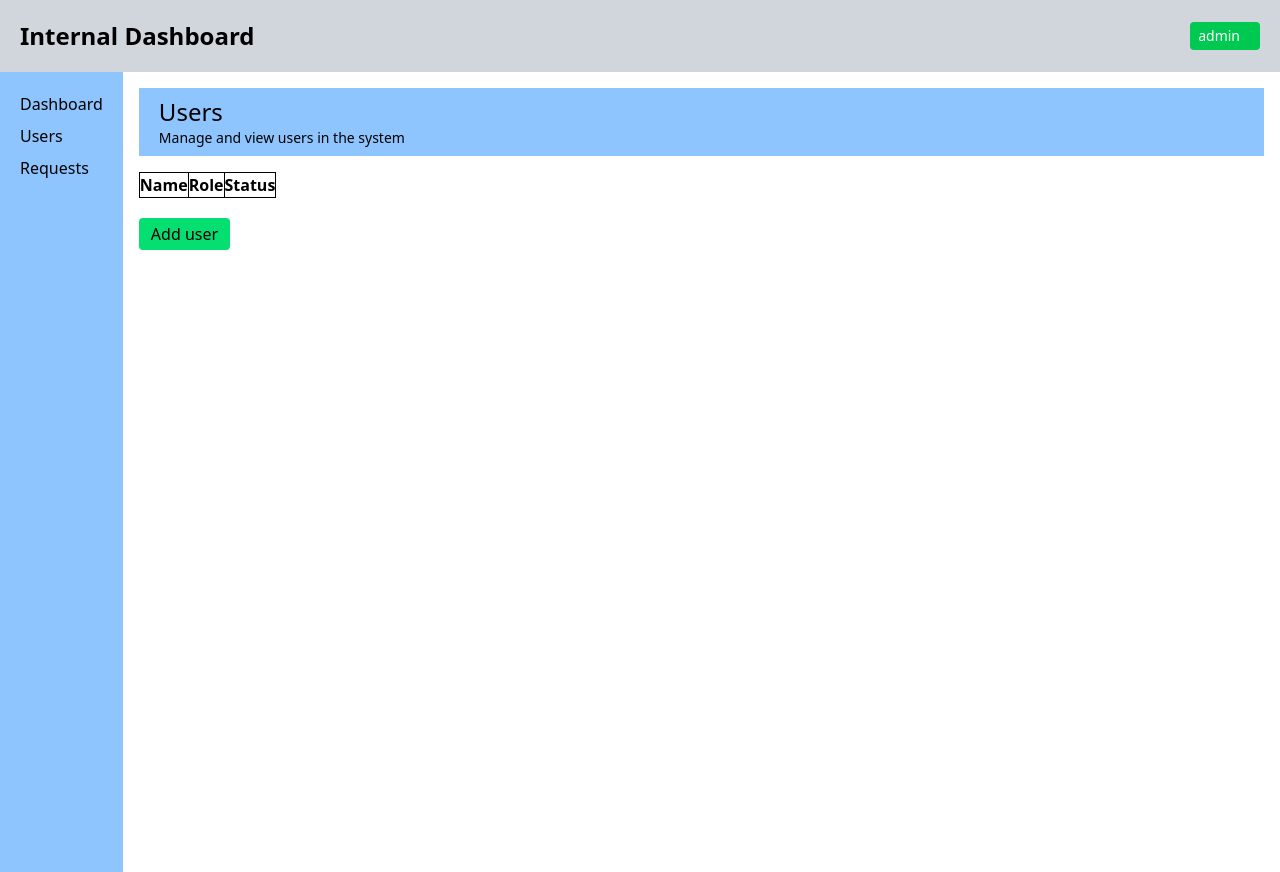
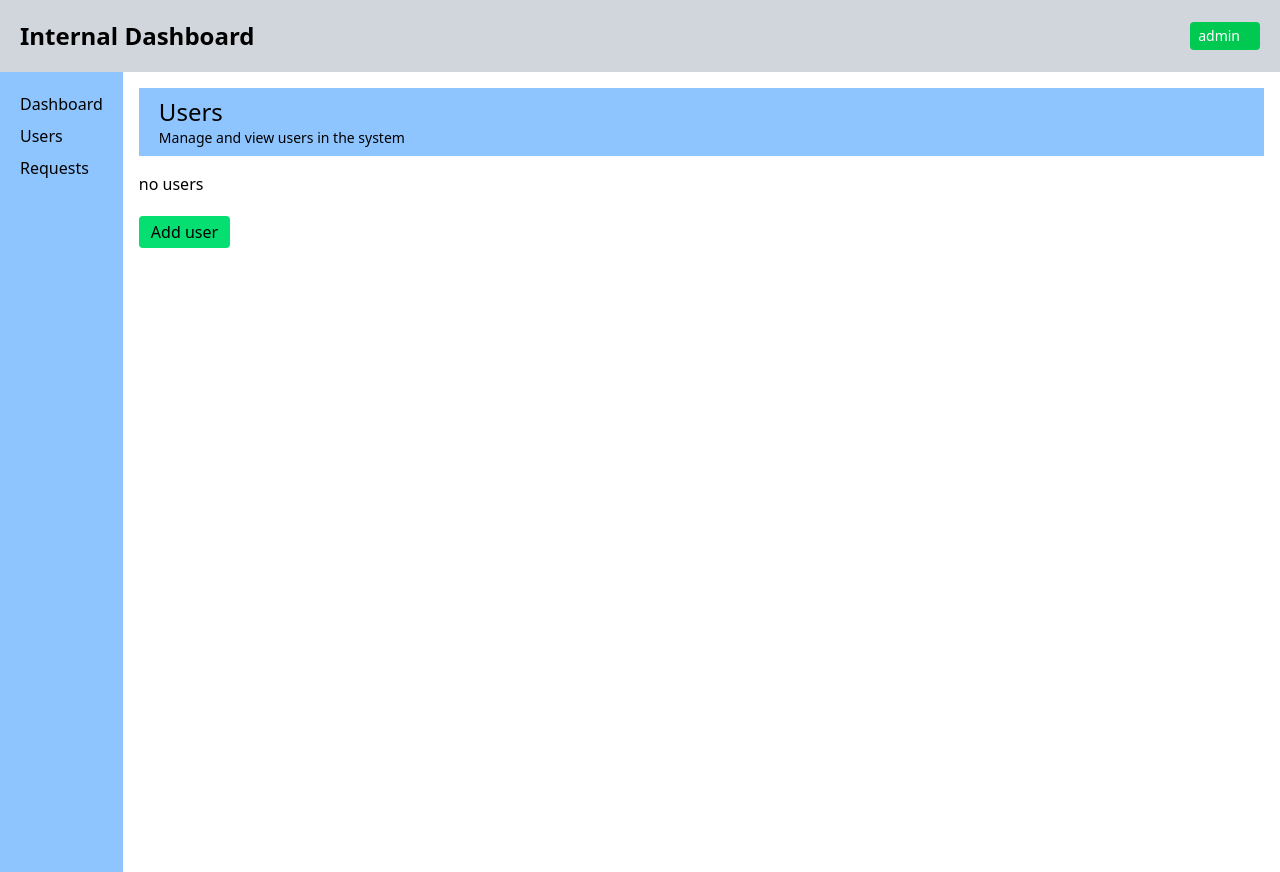
Before and after one commit to itsgauravkumar07/internal-user-management-dashboard, a React (Vite) app: page /dashboard/users in a window 1280 px wide. Built offline with nearby package versions, Linux system fonts and the light colour scheme.

Commit message:
Implement the functionality if table is empty then so show users is not found

```diff
--- a/src/pages/Users.jsx
+++ b/src/pages/Users.jsx
@@ -35,6 +35,9 @@ export default function Users(){
             </header>
 
             <div className="mt-4">
+                {users.length === 0 ?
+                    <p>no users</p>
+                    :
                         <table className="">
                         <thead className="border ">
                             <tr className="">
@@ -53,6 +56,9 @@ export default function Users(){
                             ))}
                         </tbody>
                     </table>
+
+                }
+
 
                 {currentRole === "admin"
                     ?
```
Lines whose indentation alone changed are shown as unchanged.
